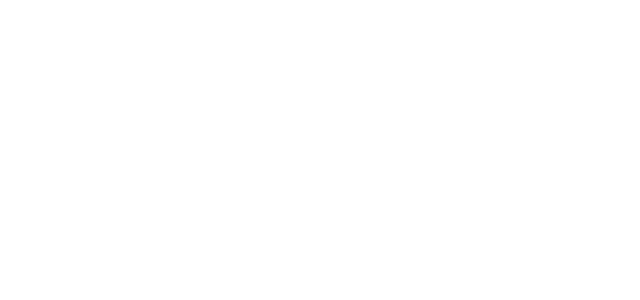
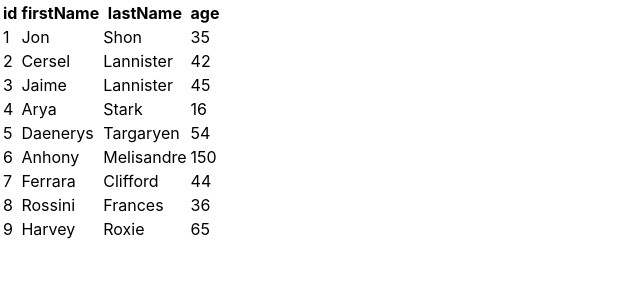
Before and after one commit to IrshakAnna-Mariia/LearnReact, a React (Create React App) app in the folder lesson_9/: page / in a window 1280 px wide. Shown: the top 300 px of the page, without its empty margins (0-640 px from the left). Built offline with nearby package versions, Linux system fonts and the light colour scheme.

Commit message:
Lesson_9. Task 1

```diff
--- a/lesson_9/src/App.js
+++ b/lesson_9/src/App.js
@@ -1,8 +1,36 @@
 import {useState} from 'react';
+import UserInfoTableRow from './components/UserInfoTableRow';
+
+import usersList from './constants/usersList';
 
 function App() {
+  const [users] = useState(usersList);
+
   return (
     <div className="App">
+      <table>
+        <thead>
+          <tr>
+            <th> id </th>
+            <th> firstName </th>
+            <th> lastName </th>
+            <th> age </th>
+          </tr>
+        </thead>
+        <tbody>
+          {
+            users.map((user, index) => (
+              <UserInfoTableRow
+                key={user.firstName}
+                id={index + 1}
+                firstName={user.firstName}
+                lastName={user.lastName}
+                age={user.age}
+              />
+            ))
+          }
+        </tbody>
+      </table>
     </div>
   );
 }
--- /dev/null
+++ b/lesson_9/src/components/UserInfoTableRow.js
@@ -0,0 +1,12 @@
+const UserInfoTableRow = ({id, firstName, lastName, age}) => {
+  return (
+    <tr>
+      <td>{id}</td>
+      <td>{firstName}</td>
+      <td>{lastName}</td>
+      <td>{age}</td>
+    </tr>
+  )
+}
+
+export default UserInfoTableRow;
--- /dev/null
+++ b/lesson_9/src/constants/usersList.js
@@ -0,0 +1,13 @@
+const usersList = [
+  { firstName: 'Jon', lastName: 'Shon', age: 35},
+  { firstName: 'Cersel', lastName: 'Lannister', age: 42},
+  { firstName: 'Jaime', lastName: 'Lannister', age: 45},
+  { firstName: 'Arya', lastName: 'Stark', age: 16},
+  { firstName: 'Daenerys', lastName: 'Targaryen', age: 54},
+  { firstName: 'Anhony', lastName: 'Melisandre', age: 150},
+  { firstName: 'Ferrara', lastName: 'Clifford', age: 44},
+  { firstName: 'Rossini', lastName: 'Frances', age: 36},
+  { firstName: 'Harvey', lastName: 'Roxie', age: 65},
+]
+
+export default usersList;
```
